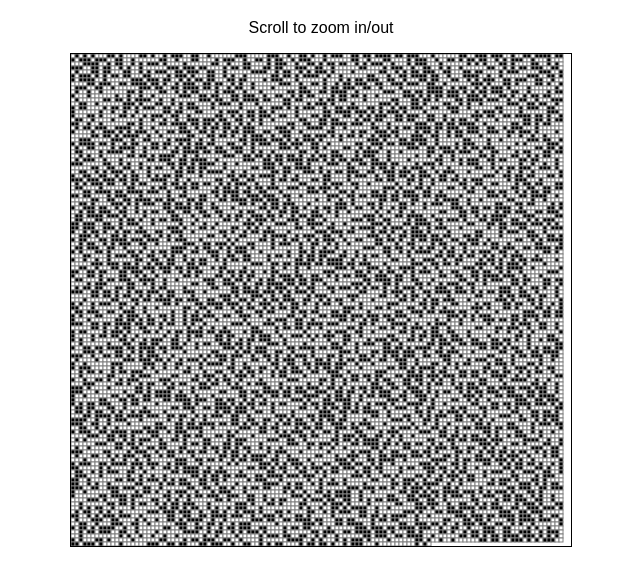
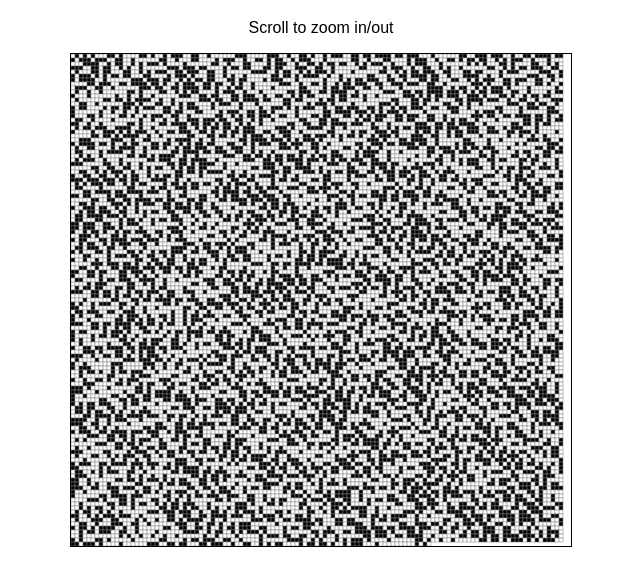
Before and after one commit to CalamitaPrefetta/Final-Message, a plain HTML site: page index.html in a window 1280 px wide. Shown: the part 61-646 px from the top of the page, without its empty margins (319-959 px from the left). Drawn offline with Linux system fonts and the light colour scheme.

Commit message:
Update index.html

```diff
--- a/index.html
+++ b/index.html
@@ -62,7 +62,7 @@
 
                 // Draw border around each cell
                 ctx.strokeStyle = "grey"; // Border color
-                ctx.lineWidth = 1;         // Border thickness
+                ctx.lineWidth = 0.5;         // Border thickness
                 ctx.strokeRect(x, y, cellSize, cellSize);
             }
         }
```
